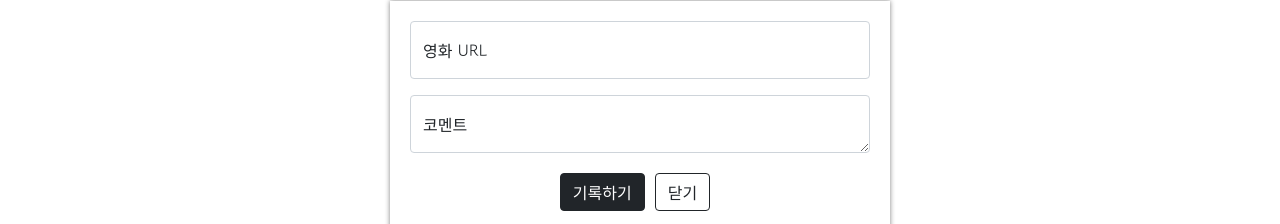
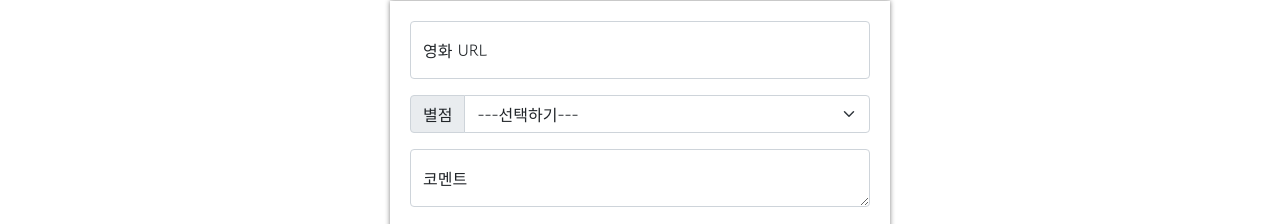
Before and after one commit to seunghwan76/mypage, a plain HTML site: page index.html in a window 1280 px wide. Shown: the part 269-493 px from the top of the page. Drawn offline with nearby package versions, Linux system fonts and the light colour scheme.

Commit message:
Update index.html

```diff
--- a/index.html
+++ b/index.html
@@ -80,7 +80,7 @@
             margin-top: 20px;
         }
 
-        .mybtn > button {
+        .mybtn>button {
             margin-right: 10px;
         }
     </style>
@@ -96,6 +96,18 @@
             <input type="email" class="form-control" id="floatingInput" placeholder="name@example.com">
             <label for="floatingInput">영화 URL</label>
         </div>
+        <div class="input-group mb-3">
+            <label class="input-group-text" for="inputGroupSelect01">별점</label>
+            <select class="form-select" id="inputGroupSelect01">
+                <option selected>---선택하기---</option>
+                <option value="1">⭐</option>
+                <option value="2">⭐⭐</option>
+                <option value="3">⭐⭐⭐</option>
+                <option value="3">⭐⭐⭐⭐</option>
+                <option value="3">⭐⭐⭐⭐⭐</option>
+            </select>
+        </div>
+
         <div class="form-floating">
             <textarea class="form-control" placeholder="Leave a comment here" id="floatingTextarea"></textarea>
             <label for="floatingTextarea">코멘트</label>
```
